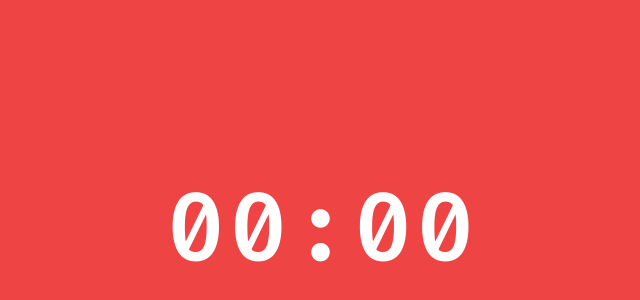
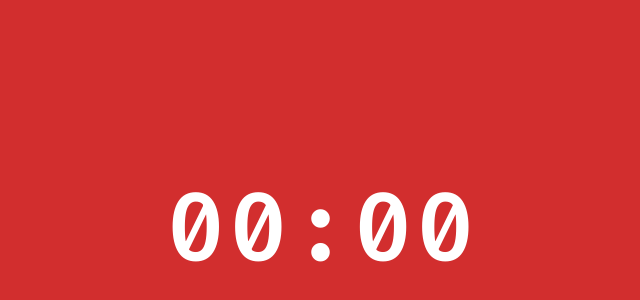
Before and after one commit to betich/tuoph-2022-timer, a Next.js app: page /timer in a window 1280 px wide. Shown: the part 148-448 px from the top of the page, without its empty margins (317-957 px from the left). Built offline with nearby package versions, Linux system fonts and the light colour scheme.

Commit message:
blinking bg

```diff
--- a/src/pages/timer.tsx
+++ b/src/pages/timer.tsx
@@ -34,7 +34,7 @@ const getBgColor = (color: Colors) => {
   else if (color === "half") return "bg-green-500 text-white"
   else if (color === "5min") return "bg-yellow-400 text-black"
   else if (color === "30sec") return "bg-yellow-600 text-white"
-  else if (color === "finished") return "bg-red-500 text-white"
+  else if (color === "finished") return "bg-blinking text-white"
 }
 
 const getStatus: (timeLeft: number, duration: number) => Colors = (timeLeft, duration) => {
--- a/src/styles/tailwind.css
+++ b/src/styles/tailwind.css
@@ -3,12 +3,16 @@
 @tailwind utilities;
 
 @layer components {
-  /* @keyframes example {
+  @keyframes bg {
     from {
-      @apply bg-red-500
+      @apply bg-red-500;
     }
     to {
-      @apply bg-black
+      @apply bg-red-700;
     }
-  } */
+  }
+
+  .bg-blinking {
+    animation: bg 0.5s linear 0.25s infinite alternate;
+  }
 }
```
